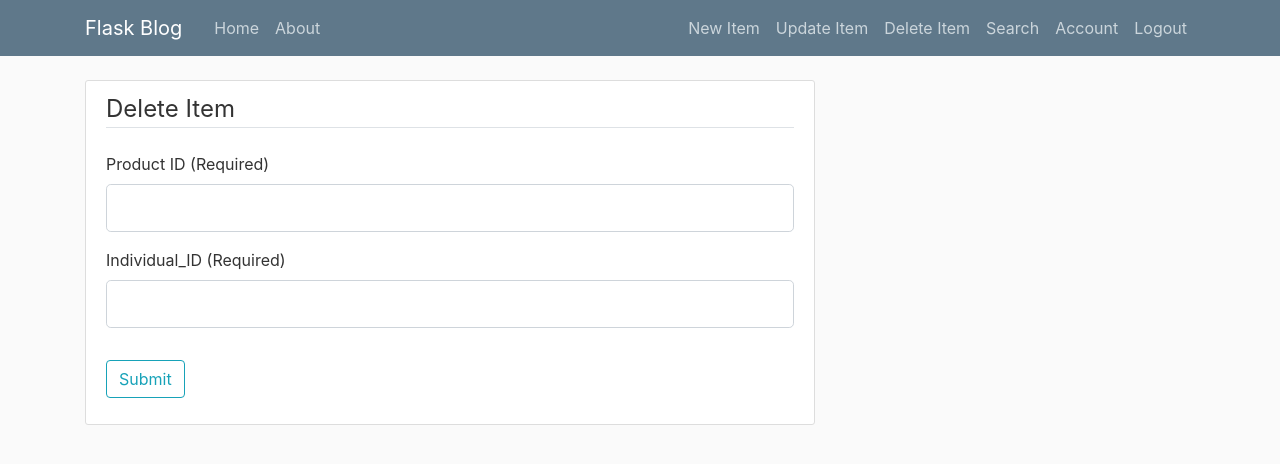
After one commit to bgmichael/CSC-455-Flask, a Flask app: page /post/deleteItem in a window 1280 px wide. The commit adds this page. Shown: the top 464 px of the page. Run offline with Flask 2, Linux system fonts and the light colour scheme; a user stored in the database is signed in; some libraries are stand-ins or nearby versions.

Commit message:
Delete Function

```diff
--- a/flaskblog/forms.py
+++ b/flaskblog/forms.py
@@ -87,3 +87,8 @@ class UpdateItem(FlaskForm):
     expirationDate = StringField('Item Expiration Date (Required)', validators=[DataRequired()])
     amountToAdd = IntegerField('Amount to Add (Optional)', validators=[DataRequired()])
     submit = SubmitField('Submit')
+
+class DeleteItem(FlaskForm):
+    Product_ID = IntegerField('Product ID (Required)', validators=[optional()])
+    Individual_ID = IntegerField('Individual_ID (Required)', validators=[DataRequired()])
+    submit = SubmitField('Submit')
--- a/flaskblog/routes.py
+++ b/flaskblog/routes.py
@@ -3,7 +3,7 @@ import secrets
 from PIL import Image
 from flask import render_template, url_for, flash, redirect, request, abort
 from flaskblog import app, db, bcrypt
-from flaskblog.forms import RegistrationForm, LoginForm, UpdateAccountForm, PostForm, ItemForm, SearchForm, UpdateItem
+from flaskblog.forms import RegistrationForm, LoginForm, UpdateAccountForm, PostForm, ItemForm, SearchForm, UpdateItem, DeleteItem
 from flaskblog.models import User, Post, Employees, Product, Product_Information, Part_Of_Relationship
 from flask_login import login_user, current_user, logout_user, login_required
 from flaskblog.gendata import genData, instantiateItem, instantiateProductInfo, instantiateRelationship, resetDatabase, \
@@ -198,6 +198,34 @@ def updateItem():
                            form=form, legend='Update Item')
 
 
+@app.route("/post/deleteItem", methods=['GET', 'POST'])
+@login_required
+def deleteItem():
+    form = DeleteItem()
+    if form.validate_on_submit():
+        updateIndividualID = form.Individual_ID.data
+        updateProductID = form.Product_ID.data
+        POR_ToDelete = db.session.query(Part_Of_Relationship).filter\
+            (Part_Of_Relationship.Individual_ID == updateIndividualID).all()[0]
+        print(POR_ToDelete)
+        PI_ToDelete = db.session.query(Product_Information).filter\
+            (Product_Information.Individual_ID == updateIndividualID).all()[0]
+        print(PI_ToDelete)
+        updateQuantity = db.session.query(Product).filter\
+            (Product.Product_ID == updateProductID).all()[0].quantity
+        updateQuantity = updateQuantity - 1
+        db.session.query(Product).filter\
+            (Product.Product_ID == updateProductID).all()[0] = updateQuantity
+        db.session.delete(POR_ToDelete)
+        db.session.delete(PI_ToDelete)
+        db.session.commit()
+        flash('Your item has been Deleted!', 'success')
+        return redirect(url_for('deleteItem', title='Delete Item', form=form, legend='Delete Item'))
+
+    return render_template('deleteItem.html', title='Delete Item',
+                           form=form, legend='Delete Item')
+
+
 
 @app.route("/post/search", methods=['GET', 'POST'])
 @login_required
--- a/flaskblog/templates/about.html
+++ b/flaskblog/templates/about.html
@@ -16,11 +16,6 @@
                 </div>
             </div>
 
-<!--                <p>-->
-<!--                    Name: {{ post.name }}-->
-<!--                    Title: {{ post.title }}-->
-<!--                    Salary: {{ post.salary }}-->
-<!--                </p>-->
 
             {% endfor %}
 
--- /dev/null
+++ b/flaskblog/templates/deleteItem.html
@@ -0,0 +1,31 @@
+{% extends "layout.html" %}
+{% block content %}
+<div class="content-section">
+    <form method="POST" action="">
+        {{ form.hidden_tag() }}
+        <fieldset class="form-group">
+            <legend class="border-bottom mb-4">{{ legend }}</legend>
+            <div class="form-group">
+                {{ form.Product_ID.label(class="form-control-label") }}
+                {{ form.Product_ID(class="form-control form-control-lg") }}
+            </div>
+            <div class="form-group">
+                {{ form.Individual_ID.label(class="form-control-label") }}
+                {% if form.Individual_ID.errors %}
+                    {{ form.Individual_ID(class="form-control form-control-lg is-invalid") }}
+                    <div class="invalid-feedback">
+                        {% for error in form.Individual_ID.errors %}
+                            <span>{{ error }}</span>
+                        {% endfor %}
+                    </div>
+                {% else %}
+                    {{ form.Individual_ID(class="form-control form-control-lg") }}
+                {% endif %}
+            </div>
+        </fieldset>
+        <div class="form-group">
+            {{ form.submit(class="btn btn-outline-info") }}
+        </div>
+    </form>
+</div>
+{% endblock content %}
--- a/flaskblog/templates/layout.html
+++ b/flaskblog/templates/layout.html
@@ -32,9 +32,9 @@
             <!-- Navbar Right Side -->
             <div class="navbar-nav">
               {% if current_user.is_authenticated %}
-                <a class="nav-item nav-link" href="{{ url_for('new_post') }}">New Post</a>
                 <a class="nav-item nav-link" href="{{ url_for('add_item') }}">New Item</a>
                 <a class="nav-item nav-link" href="{{ url_for('updateItem') }}">Update Item</a>
+                <a class="nav-item nav-link" href="{{ url_for('deleteItem') }}">Delete Item</a>
                 <a class="nav-item nav-link" href="{{ url_for('search') }}">Search</a>
                 <a class="nav-item nav-link" href="{{ url_for('account') }}">Account</a>
                 <a class="nav-item nav-link" href="{{ url_for('logout') }}">Logout</a>
```
Also changed, not shown: flaskblog/site.db.
